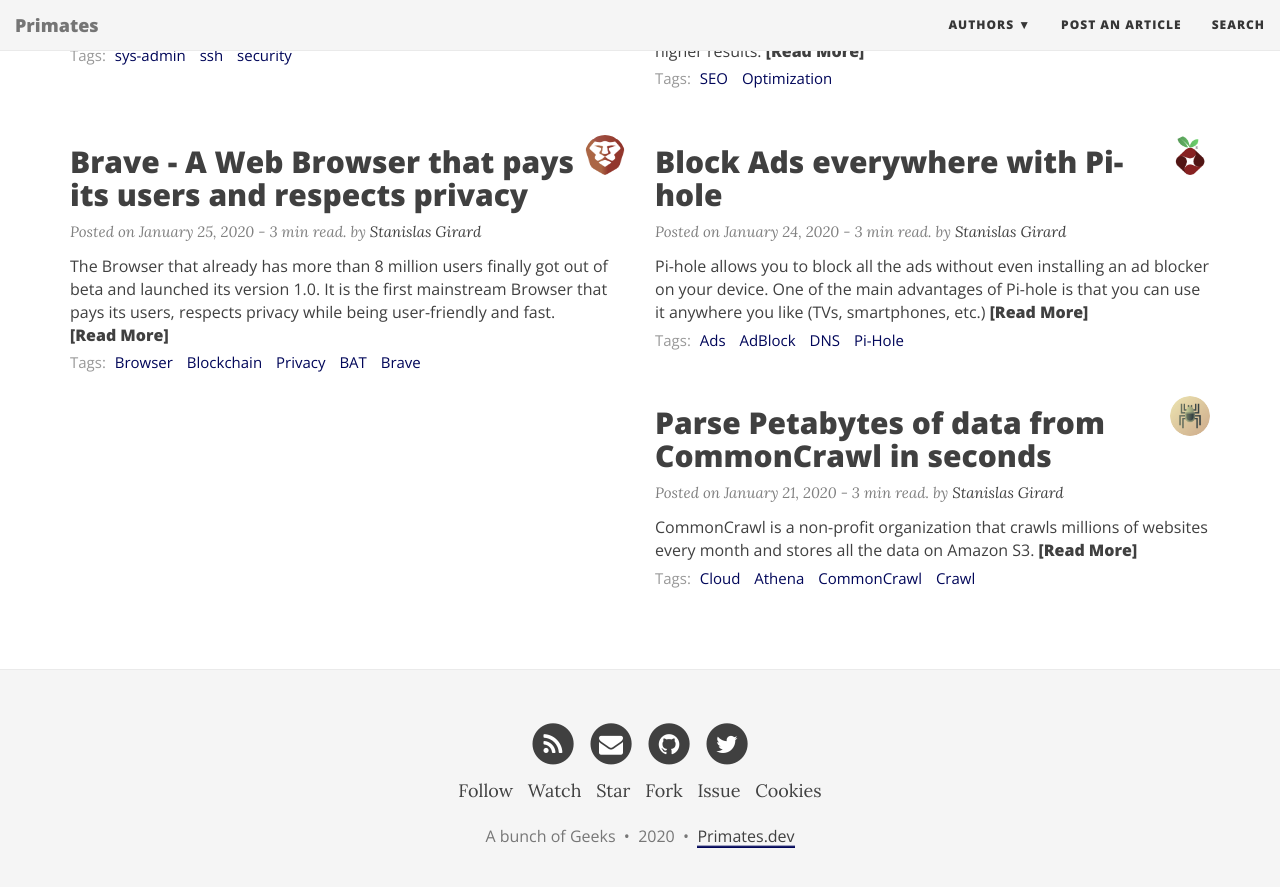
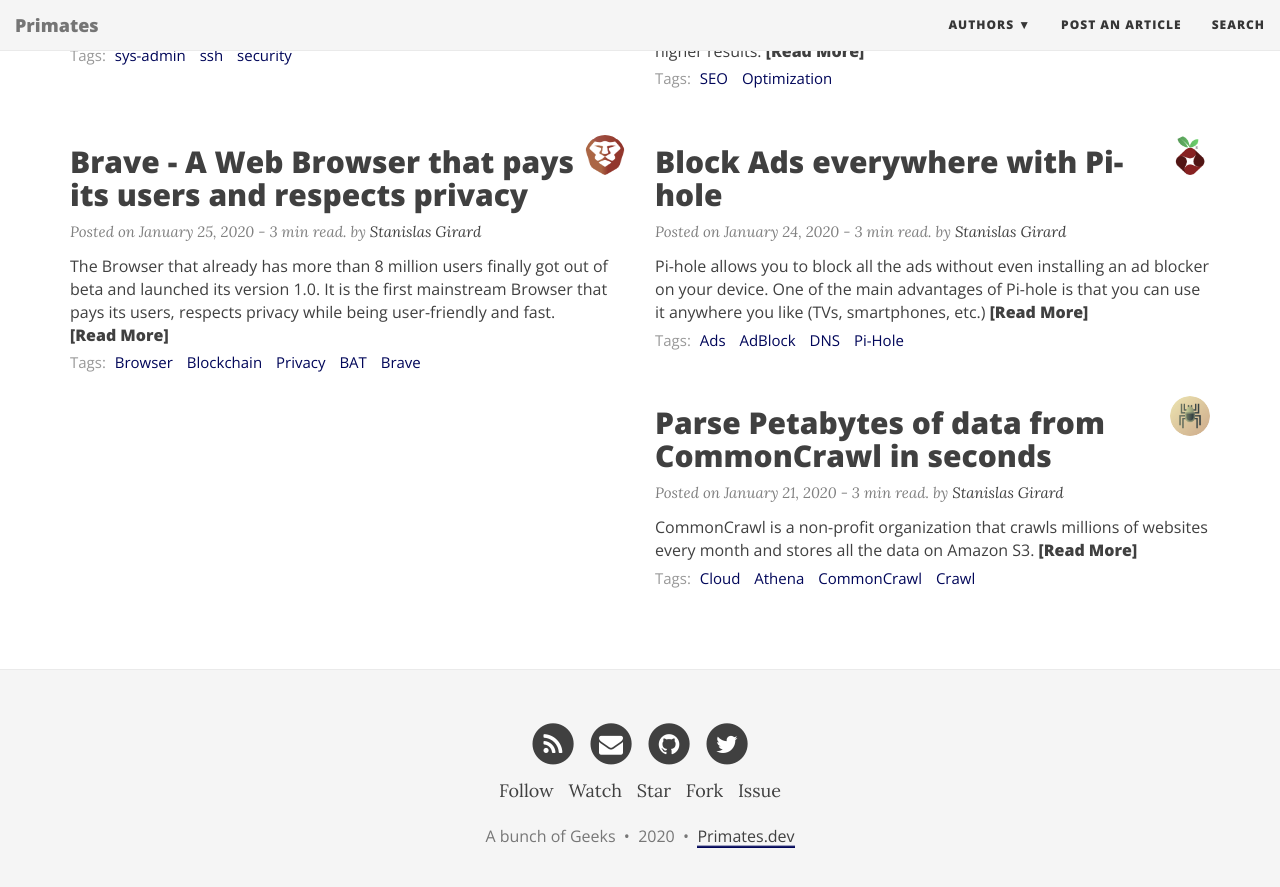
Before and after one commit to StanGirard/Primates-Jekyll, a Jekyll site: the page built from index.html, in a window 1280 px wide and 900 px high, scrolled down 1122 px. Shown: the top 887 px of the window. Built offline with Jekyll 4.4.1, drawn with Linux system fonts in a browser that asks for light colours; nearby versions of some CDN libraries; the list of posts is cut into pages by our own code; comment, search, counter and statistics services are not loaded.

Commit message:
[RGPD] COOKIES

```diff
--- a/_includes/footer.html
+++ b/_includes/footer.html
@@ -49,10 +49,9 @@
             <a class="github-button" href="https://github.com/StanGirard/Primates/issues"
               data-icon="octicon-issue-opened" aria-label="Issue StanGirard/Primates on GitHub">Issue</a>
           </li>
-          <li>
-            <a href="javascript:window.Metomic('ConsentManager:show')">Cookies</a>
-          </li>
+
         </ul>
+
         <p class="copyright text-muted">
           {{ site.author.name }}
           &nbsp;&bull;&nbsp;
@@ -70,6 +69,12 @@
             class="text_muted">Do-not-Track</a>
           {% endif %}
           {% endif%}
+          <!-- COOKIES -->
+          <!-- <p class="copyright text-muted">
+            <a  href="javascript:window.Metomic('ConsentManager:show')">Manage Cookies</a>
+          </p> -->
+
+
         </p>
       </div>
     </div>
```
